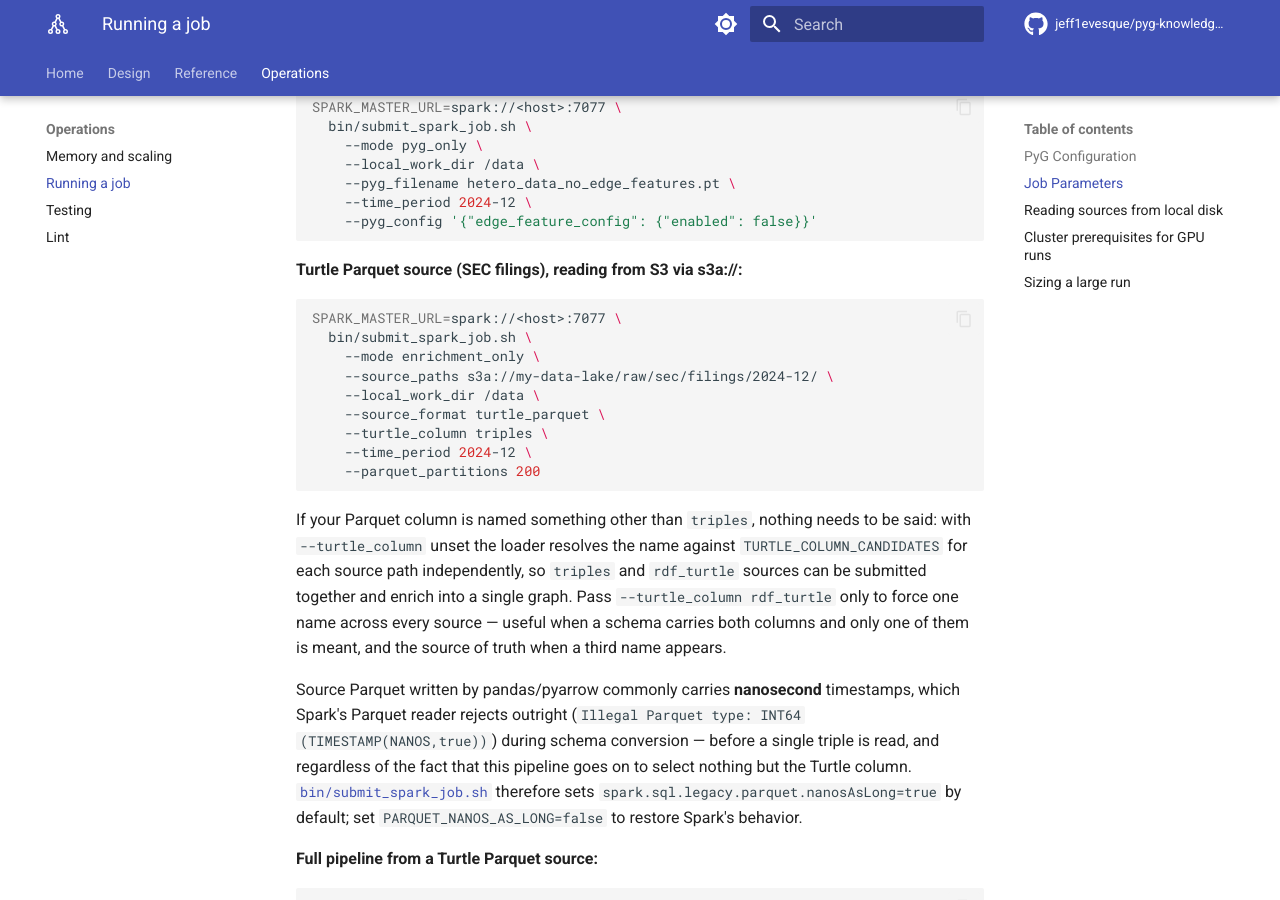
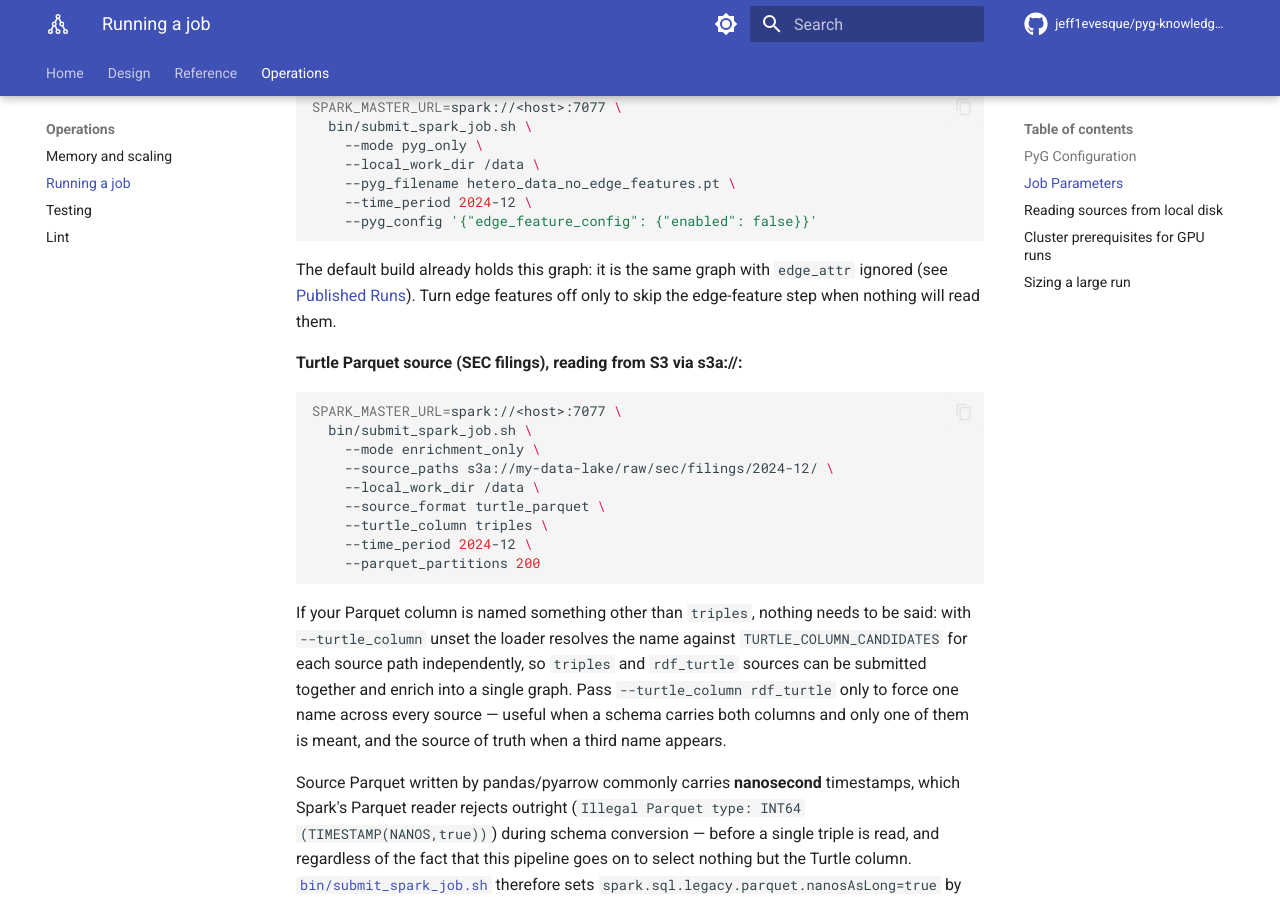
Before and after one commit to jeff1evesque/pyg-knowledge-graph-builder, an MkDocs documentation site: the page built from documentation/operations/running-a-job.md, in a window 1280 px wide and 900 px high, scrolled down 6464 px. Built offline with MkDocs 1.6.1 and Material for MkDocs 9.7.7, drawn with Linux system fonts in a browser that asks for light colours; comment, search, counter and statistics services are not loaded.

Commit message:
#411: running-a-job.md, say the default build holds the no-edge-features graph

````diff
--- a/documentation/operations/running-a-job.md
+++ b/documentation/operations/running-a-job.md
@@ -147,6 +147,10 @@ SPARK_MASTER_URL=spark://<host>:7077 \
     --time_period 2024-12 \
     --pyg_config '{"edge_feature_config": {"enabled": false}}'
 ```
+
+The default build already holds this graph: it is the same graph with `edge_attr`
+ignored (see [Published Runs](../reference/outputs.md#published-runs)). Turn edge
+features off only to skip the edge-feature step when nothing will read them.
 
 **Turtle Parquet source (SEC filings), reading from S3 via s3a://:**
 
````
